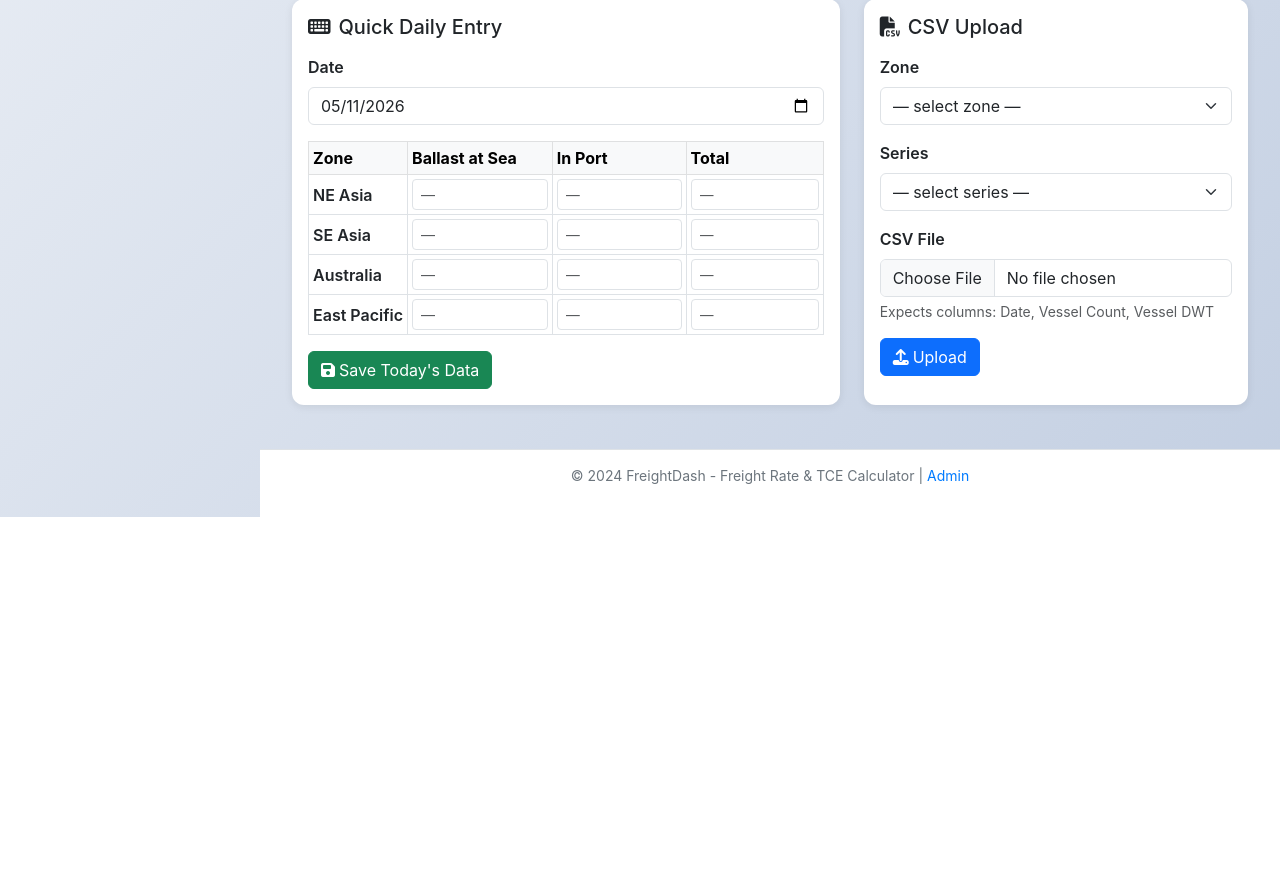
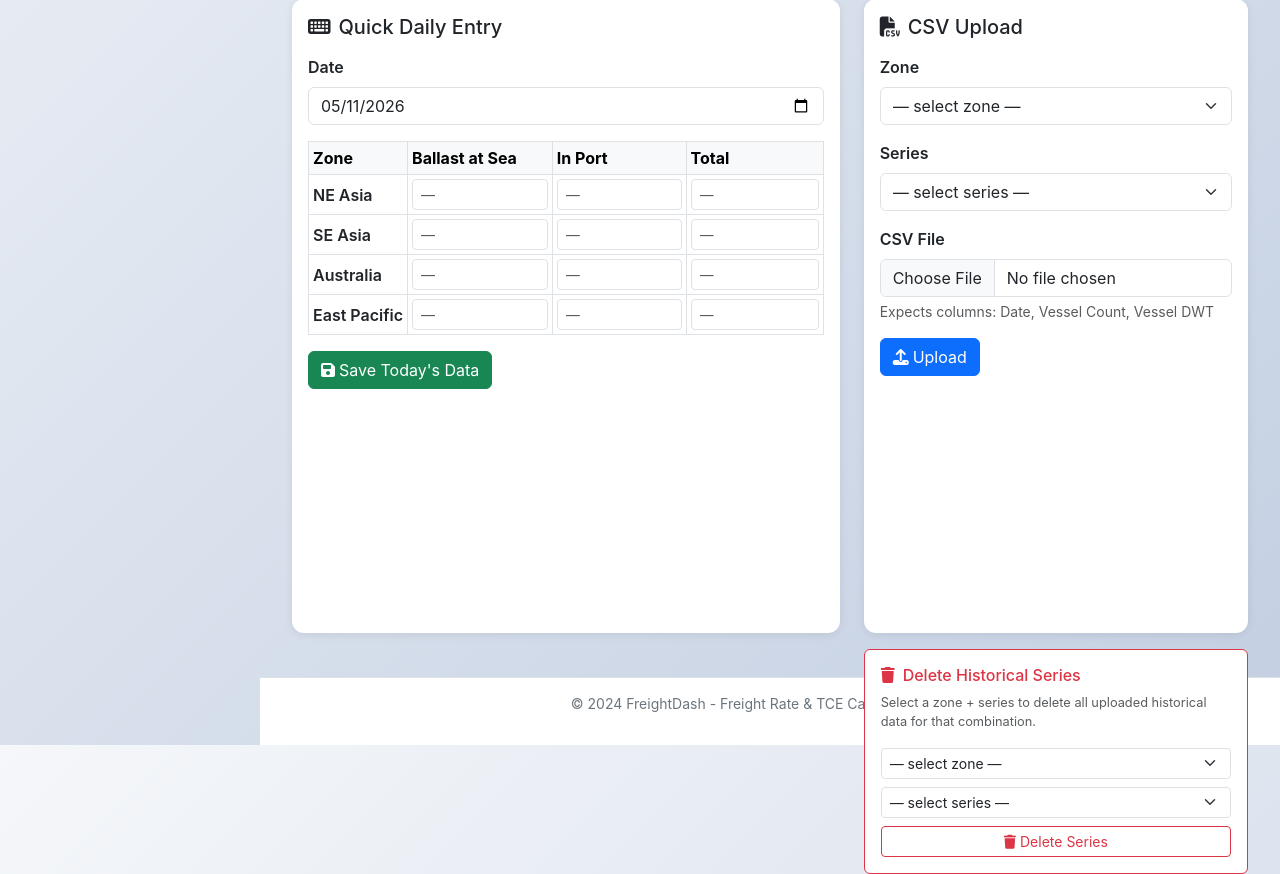
Before and after one commit to juanvv-alt/FreightDash, a Django app: page /ob-forecast/ in a window 1280 px wide. Shown: the part 857-1731 px from the top of the page. Before the commit the page ends 1374 px from the top, so only its background shows below. Run offline with Django 4.2, Linux system fonts and the light colour scheme; the visitor is signed in with stand-in values (Sample User, id 1); data comes from the database, SQL or seed files in the repository; data that the repository does not hold is empty.

Commit message:
feat(ob_forecast): add delete historical series with confirmation page
Co-Authored-By: Claude Sonnet 4.6 <noreply@anthropic.com>

```diff
--- a/ob_forecast/templates/ob_forecast/ob_forecast.html
+++ b/ob_forecast/templates/ob_forecast/ob_forecast.html
@@ -211,6 +211,35 @@
                 {% endif %}
             </div>
         </div>
+
+        <div class="card entry-section mt-3 border-danger">
+            <div class="card-body">
+                <h6 class="mb-2 text-danger"><i class="fas fa-trash me-2"></i>Delete Historical Series</h6>
+                <p class="text-muted" style="font-size:0.8rem;">Select a zone + series to delete all uploaded historical data for that combination.</p>
+                <form method="post" action="{% url 'ob_forecast:ob_delete_series' %}">
+                    {% csrf_token %}
+                    <div class="mb-2">
+                        <select name="zone" class="form-select form-select-sm" required>
+                            <option value="">— select zone —</option>
+                            {% for zone_key, zone_label in zones %}
+                            <option value="{{ zone_key }}">{{ zone_label }}</option>
+                            {% endfor %}
+                        </select>
+                    </div>
+                    <div class="mb-2">
+                        <select name="series" class="form-select form-select-sm" required>
+                            <option value="">— select series —</option>
+                            {% for series_key, series_label in series_choices %}
+                            <option value="{{ series_key }}">{{ series_label }}</option>
+                            {% endfor %}
+                        </select>
+                    </div>
+                    <button type="submit" class="btn btn-outline-danger btn-sm w-100">
+                        <i class="fas fa-trash me-1"></i>Delete Series
+                    </button>
+                </form>
+            </div>
+        </div>
     </div>
 
 </div>
--- a/ob_forecast/urls.py
+++ b/ob_forecast/urls.py
@@ -14,4 +14,5 @@ urlpatterns = [
     path("ob-forecast/upload/", views.ob_upload, name="ob_upload"),
     path("ob-forecast/daily-entry/", views.ob_daily_entry, name="ob_daily_entry"),
     path("ob-forecast/aggregate/", views.ob_aggregate, name="ob_aggregate"),
+    path("ob-forecast/delete-series/", views.ob_delete_series, name="ob_delete_series"),
 ]
--- a/ob_forecast/views.py
+++ b/ob_forecast/views.py
@@ -3,6 +3,7 @@ import io
 from collections import defaultdict
 from datetime import date, timedelta
 
+from django.contrib import messages
 from django.http import HttpResponseNotAllowed, JsonResponse
 from django.shortcuts import redirect, render
 from django.utils import timezone
@@ -21,6 +22,8 @@ from .models import (
 ZONE_LABELS = dict(ZONE_CHOICES)
 SERIES_LABELS = dict(SERIES_CHOICES)
 ZONES = [z[0] for z in ZONE_CHOICES]
+VALID_ZONES = {z[0] for z in ZONE_CHOICES}
+VALID_SERIES = {s[0] for s in SERIES_CHOICES}
 
 
 def _latest_ob_signal(zone, today):
@@ -138,8 +141,6 @@ def ob_upload(request):
     if not zone or not series or not uploaded_file:
         return redirect("ob_forecast:ob_forecast")
 
-    VALID_ZONES = {z[0] for z in ZONE_CHOICES}
-    VALID_SERIES = {s[0] for s in SERIES_CHOICES}
     if zone not in VALID_ZONES or series not in VALID_SERIES:
         return redirect("ob_forecast:ob_forecast")
 
@@ -216,3 +217,34 @@ def ob_aggregate(request):
         persist_ob_signal(result, today)
 
     return redirect("ob_forecast:ob_forecast")
+
+
+def ob_delete_series(request):
+    if request.method != "POST":
+        return redirect("ob_forecast:ob_forecast")
+
+    zone = request.POST.get("zone", "").strip()
+    series = request.POST.get("series", "").strip()
+
+    if zone not in VALID_ZONES or series not in VALID_SERIES:
+        return redirect("ob_forecast:ob_forecast")
+
+    count = OBTonnageSnapshot.objects.filter(zone=zone, series=series).count()
+
+    if request.POST.get("confirmed") == "1":
+        OBTonnageSnapshot.objects.filter(zone=zone, series=series).delete()
+        OBForecastSignal.objects.filter(zone=zone).delete()
+        messages.success(
+            request,
+            f"Deleted {count} rows for {ZONE_LABELS[zone]} / {SERIES_LABELS[series]}. "
+            f"Forecast signals for {ZONE_LABELS[zone]} cleared — run forecast to regenerate.",
+        )
+        return redirect("ob_forecast:ob_forecast")
+
+    return render(request, "ob_forecast/delete_confirm.html", {
+        "zone": zone,
+        "zone_label": ZONE_LABELS[zone],
+        "series": series,
+        "series_label": SERIES_LABELS[series],
+        "count": count,
+    })
```
Also changed, not shown: ob_forecast/templates/ob_forecast/delete_confirm.html (added, +42 -0 lines), ob_forecast/tests.py (+43 -0 lines).
